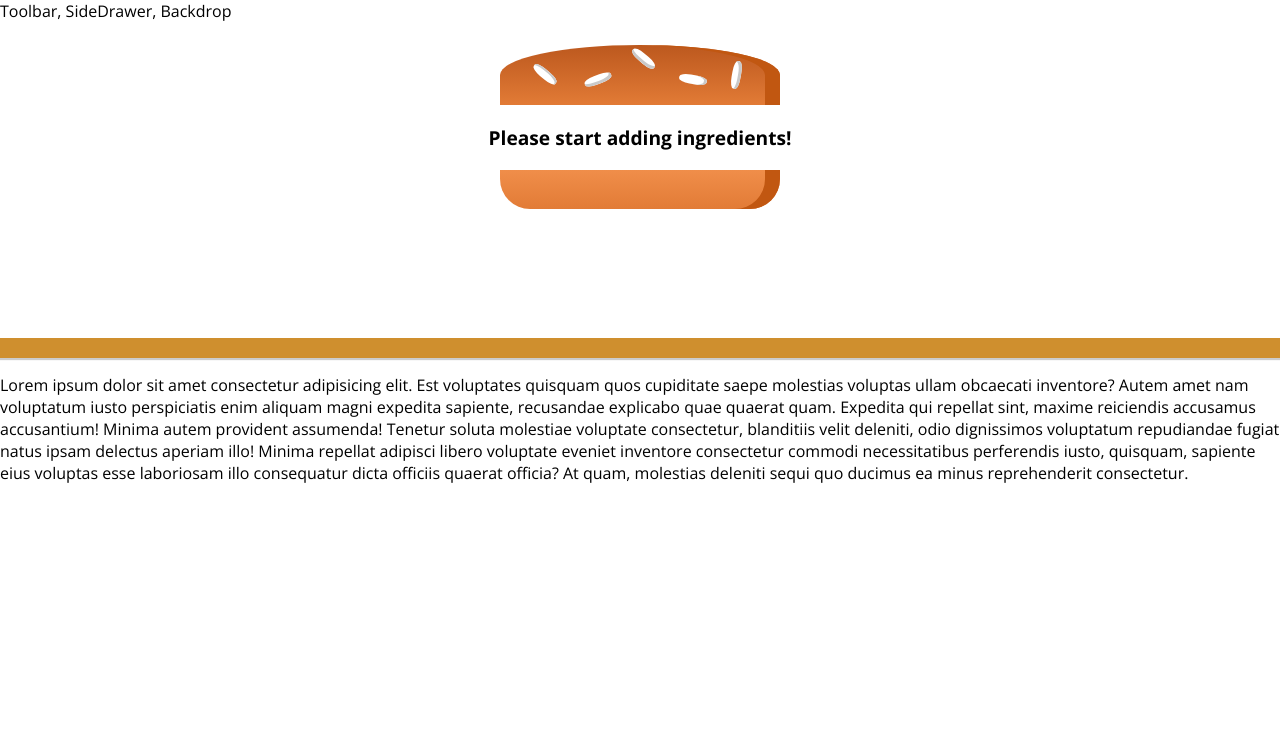
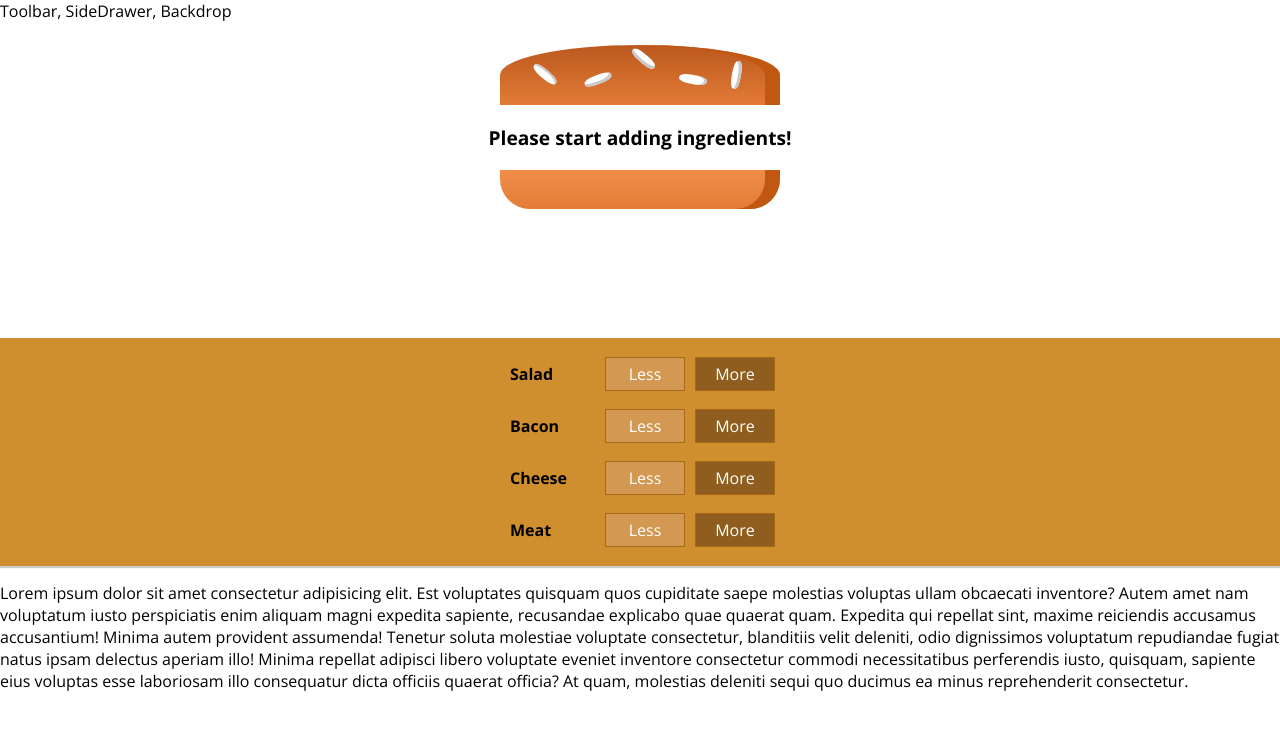
Before and after one commit to hudsonpereira/burguer-builder, a React app: page / in a window 1280 px wide. Shown: the top 730 px of the page. Built offline with nearby package versions, Linux system fonts and the light colour scheme.

Commit message:
BuildControls UI

```diff
--- a/src/components/Burger/BuildControls/BuildControl/BuildControl.js
+++ b/src/components/Burger/BuildControls/BuildControl/BuildControl.js
@@ -1,4 +1,4 @@
-import React from 'react';;
+import React from 'react';
 
 import classes from './BuildControl.css';
 
--- a/src/components/Burger/BuildControls/BuildControls.js
+++ b/src/components/Burger/BuildControls/BuildControls.js
@@ -1,10 +1,20 @@
 import React from 'react';
 
 import classes from './BuildControls.css';
+import BuildControl from './BuildControl/BuildControl';
+
+const controls = [
+  { label: 'Salad', type: 'salad' },
+  { label: 'Bacon', type: 'bacon' },
+  { label: 'Cheese', type: 'cheese' },
+  { label: 'Meat', type: 'meat' },
+]
 
 const buildControls = props => (
   <div className={classes.BuildControls}>
-
+    {controls.map(control => (
+      <BuildControl key={control.label} {...control} />
+    ))}
   </div>
 );
 
```
